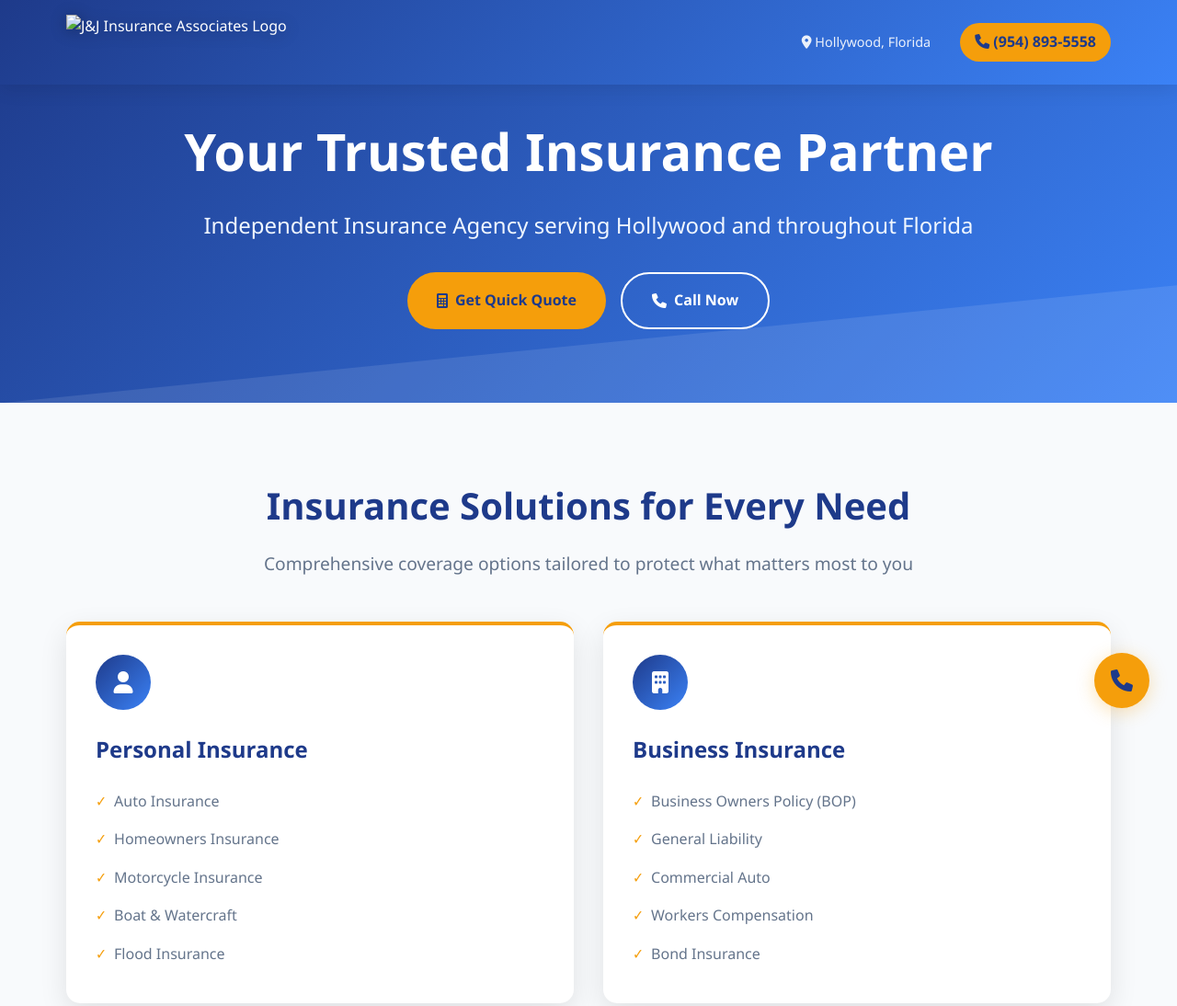
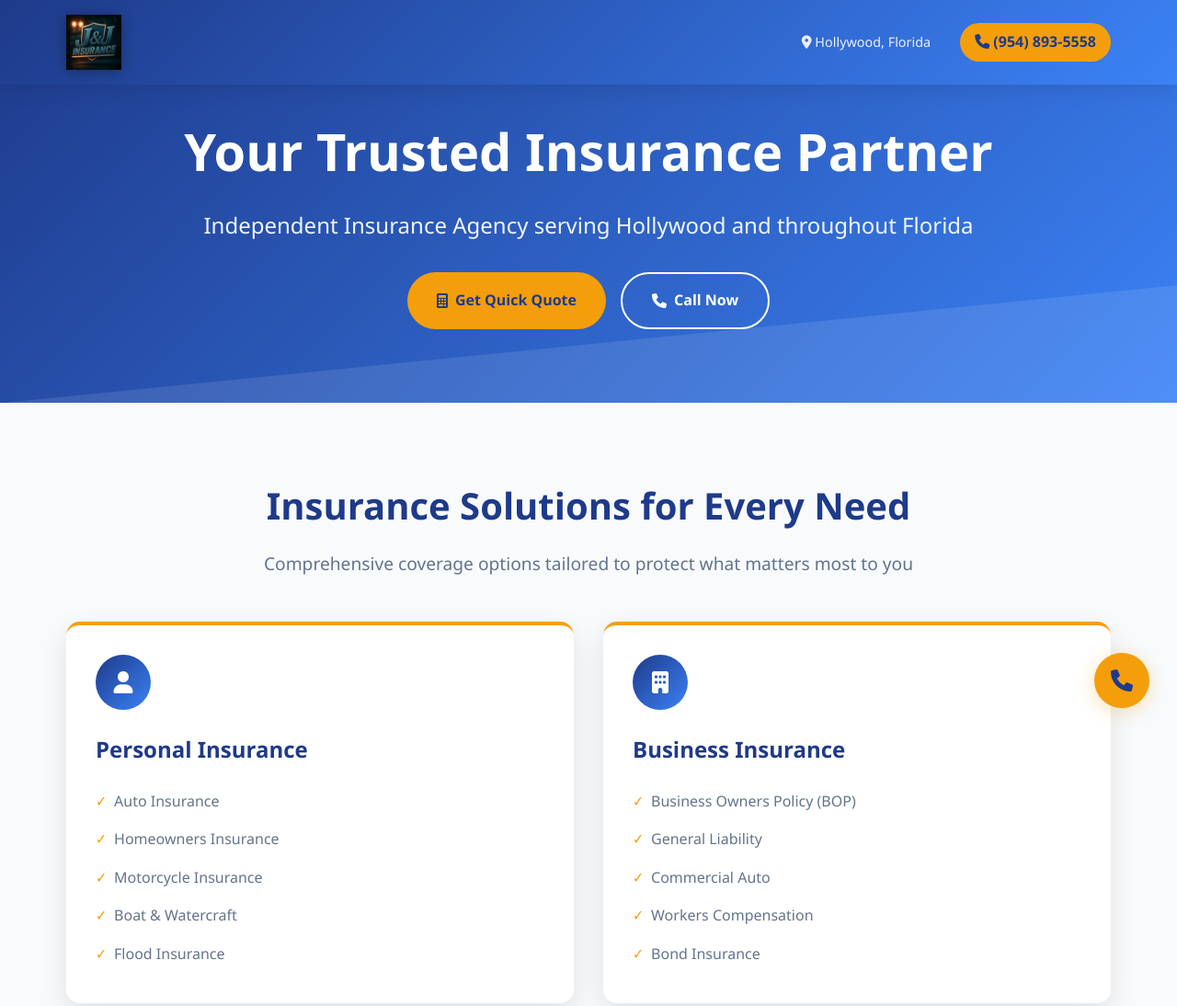
Before and after one commit to ridwan-101/web, a plain HTML site: page index.html in a window 1280 px wide. Shown: the top 1094 px of the page at 92% size. Drawn offline with Linux system fonts and the light colour scheme.

Commit message:
Update index.html

```diff
--- a/index.html
+++ b/index.html
@@ -596,7 +596,7 @@
         <div class="header-content">
             <div class="logo">
                 <!-- REPLACE THIS src WITH YOUR LOGO PATH -->
-                <img src="your-logo-path-here.png" alt="J&J Insurance Associates Logo" class="logo-image">
+                <img src="image.png" alt="J&J Insurance Associates Logo" class="logo-image">
                 <!-- Alternative: If you don't have a logo file, this will show the company name -->
                 <div style="display: none;">
                     <div class="company-name">J&J Insurance</div>
```
